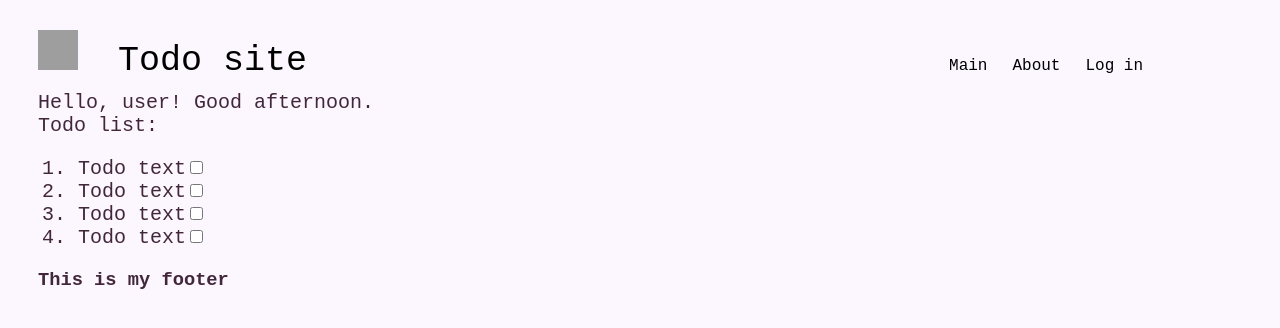
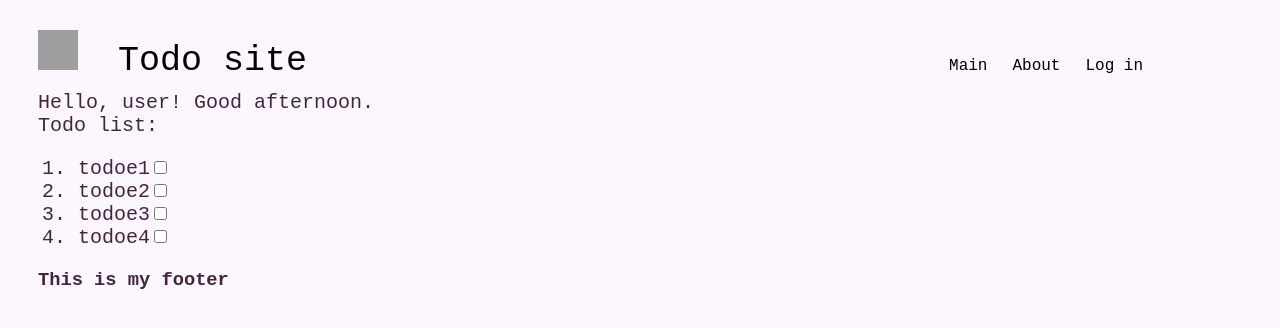
Before and after one commit to Insanefoam/reactApp, a React (Create React App) app: page / in a window 1280 px wide. Shown: the top 328 px of the page. Built offline with nearby package versions, Linux system fonts and the light colour scheme; grey boxes are pictures that could not be loaded.

Commit message:
add props in todo element

```diff
--- a/src/components/MainContent.js
+++ b/src/components/MainContent.js
@@ -22,10 +22,10 @@ function MainContent(){
             <div class = "todolist__datetime">Hello, user! Good {timeOfDay}. </div>
             <span class="todolist__intro">Todo list:</span>
             <ol class="todolist__box">
-                <TodoItem />
-                <TodoItem />
-                <TodoItem />
-                <TodoItem />
+                <TodoItem content={{todoText: "todoe1"}}/>
+                <TodoItem content={{todoText: "todoe2"}}/>
+                <TodoItem content={{todoText: "todoe3"}}/>
+                <TodoItem content={{todoText: "todoe4"}}/>
             </ol>
         </main>
     )
--- a/src/components/TodoItem.js
+++ b/src/components/TodoItem.js
@@ -1,9 +1,9 @@
 import React from "react"
 
-function TodoItem(){
+function TodoItem(props){
     return(
         <li class="todolist__element">
-            Todo text
+            {props.content.todoText}
             <input type="checkbox"/>
         </li>
     )
```
